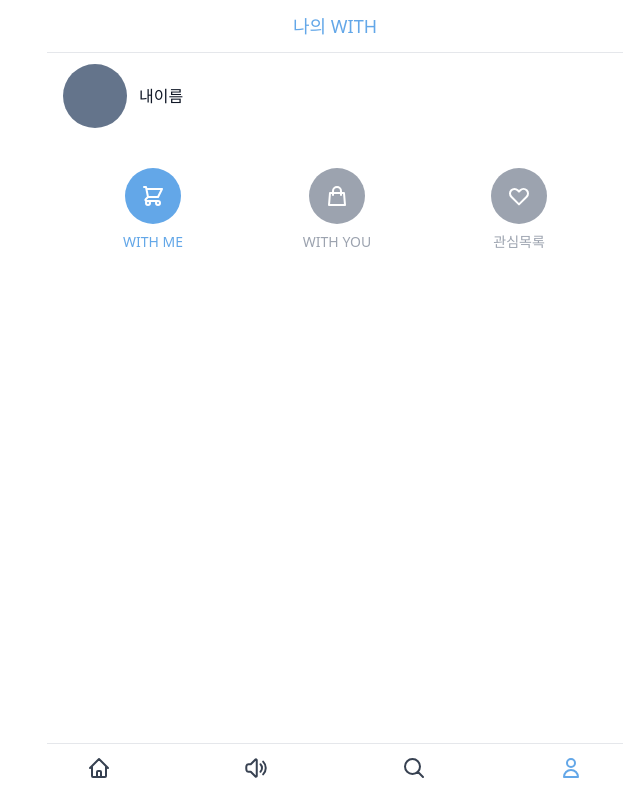
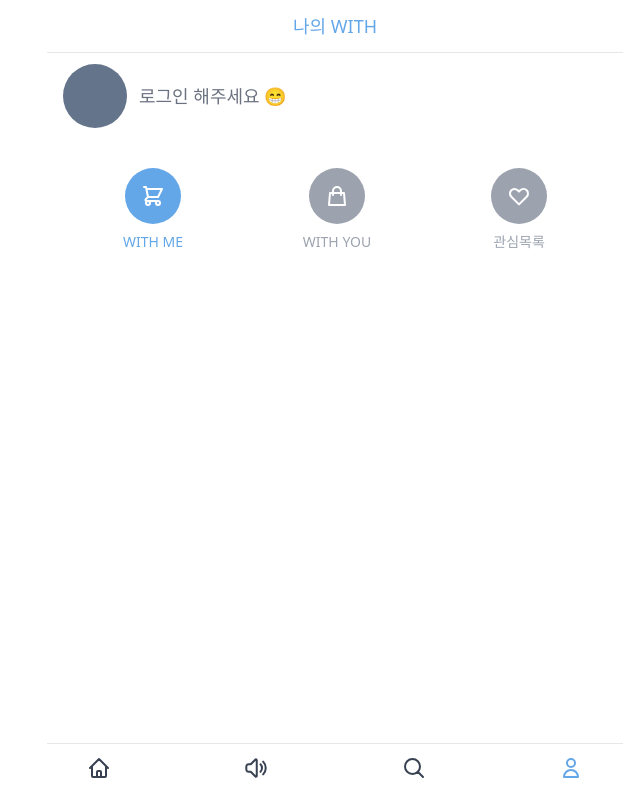
Before and after one commit to eazyseon/with-market, a Next.js app: page /mypage in a window 1280 px wide. Shown: the whole page, without its empty margins (305-945 px from the left). Built offline with nearby package versions, Linux system fonts and the light colour scheme; no server answers.

Commit message:
feat : 나의 with 페이지 로그인/로그아웃 기능 추가

```diff
--- a/pages/mypage/index.tsx
+++ b/pages/mypage/index.tsx
@@ -1,14 +1,35 @@
 import type { NextPage } from "next";
 import Layout from "@/components/layout";
+import { useSession, signIn, signOut } from "next-auth/react";
 
 const MyWith: NextPage = () => {
+  const { data: session } = useSession();
   return (
     <Layout hasTabBar title="나의 WITH">
       <div className="px-4">
         <div className="flex items-center mt-4 space-x-3">
           <div className="w-16 h-16 bg-slate-500 rounded-full" />
-          <div className="flex flex-col">
-            <span className="font-medium text-gray-900">내이름</span>
+          <div className="flex items-center">
+            {session ? (
+              <div>
+                <span className="font-medium text-lg text-gray-500 mr-2">
+                  {session.user.name}님 반가워요 😁
+                </span>
+                <span
+                  onClick={() => signOut()}
+                  className="text-sm text-gray-500 cursor-pointer"
+                >
+                  로그아웃
+                </span>
+              </div>
+            ) : (
+              <span
+                onClick={() => signIn("google")}
+                className="font-medium text-lg text-gray-500 cursor-pointer"
+              >
+                로그인 해주세요 😁
+              </span>
+            )}
           </div>
         </div>
         <div className="mt-10 flex justify-around">
```
